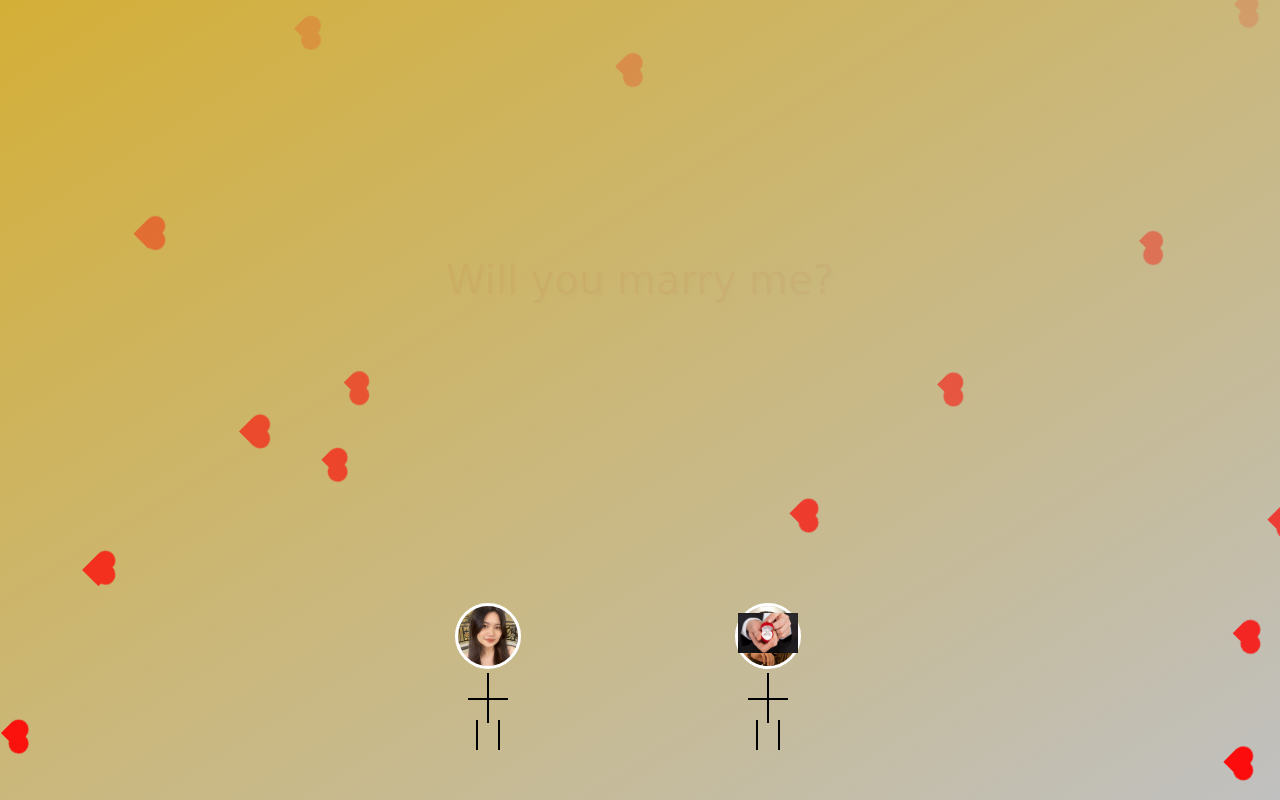
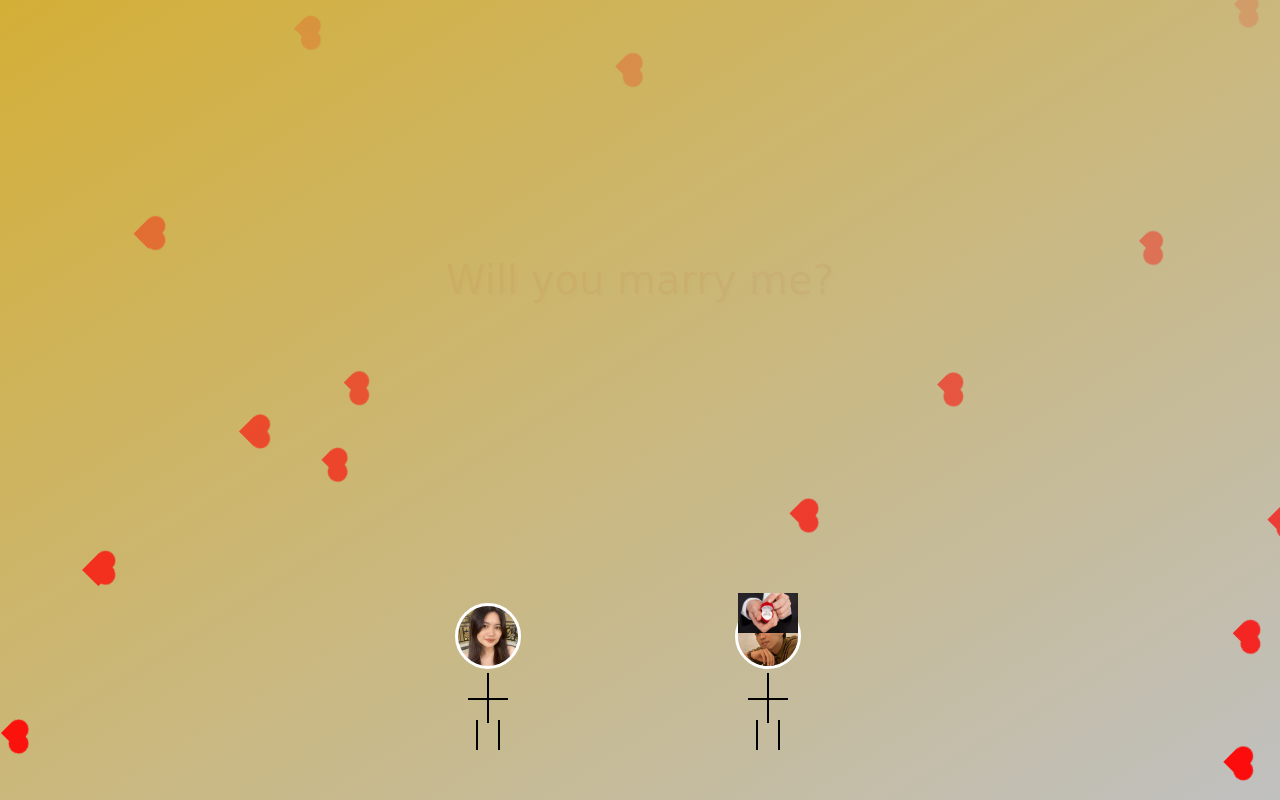
Before and after one commit to ceciliasds/secret, a plain HTML site: page index.html in a window 1280 px wide. Shown: the top 800 px of the page. Drawn offline with Linux system fonts and the light colour scheme.

Commit message:
Update index.html

```diff
--- a/index.html
+++ b/index.html
@@ -120,7 +120,7 @@
       width: 60px; /* bigger */
       display: none;
       position: absolute;
-      top: 10px; /* above head */
+      top: -10px; /* above head */
       left: 50%;
       transform: translateX(-50%);
     }
```
